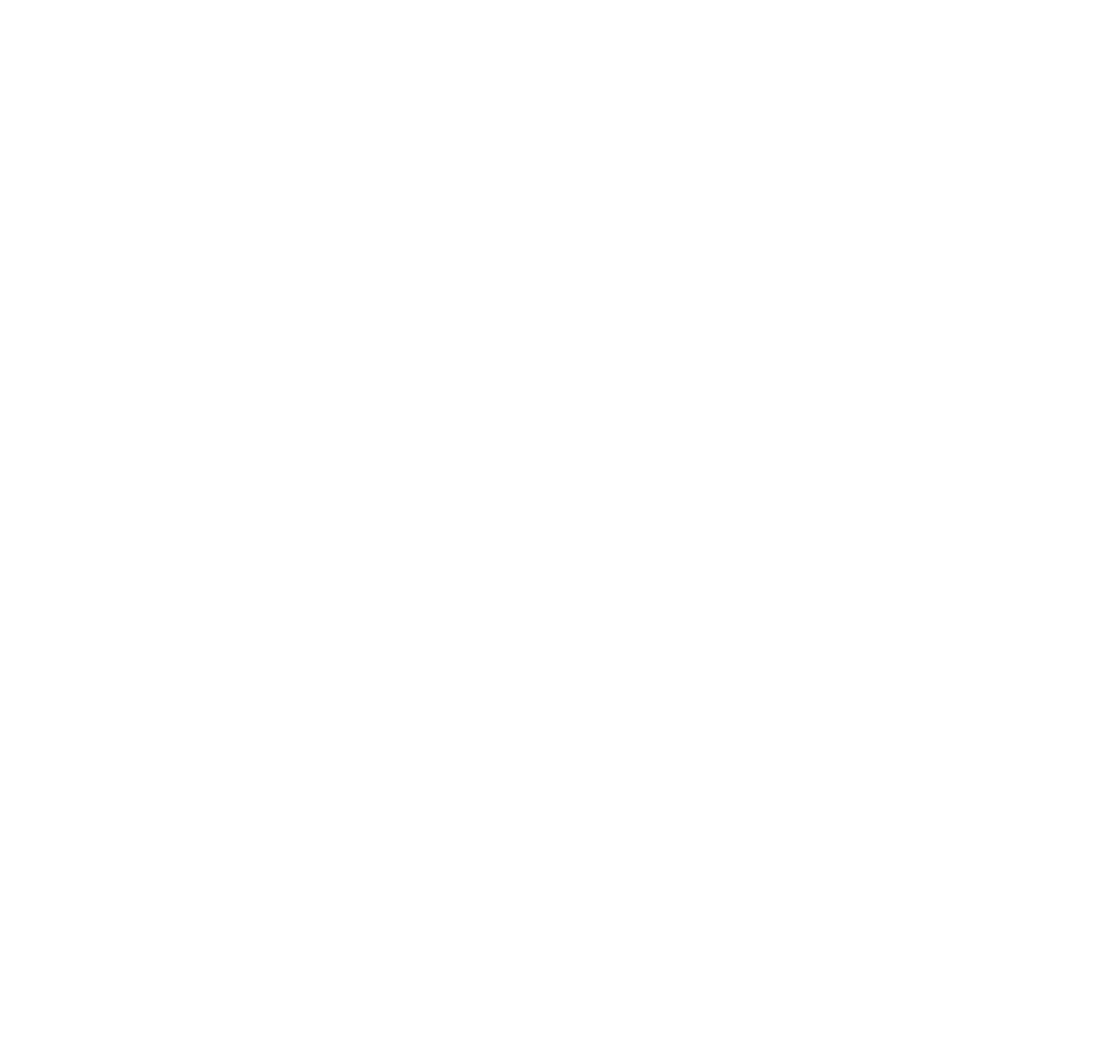
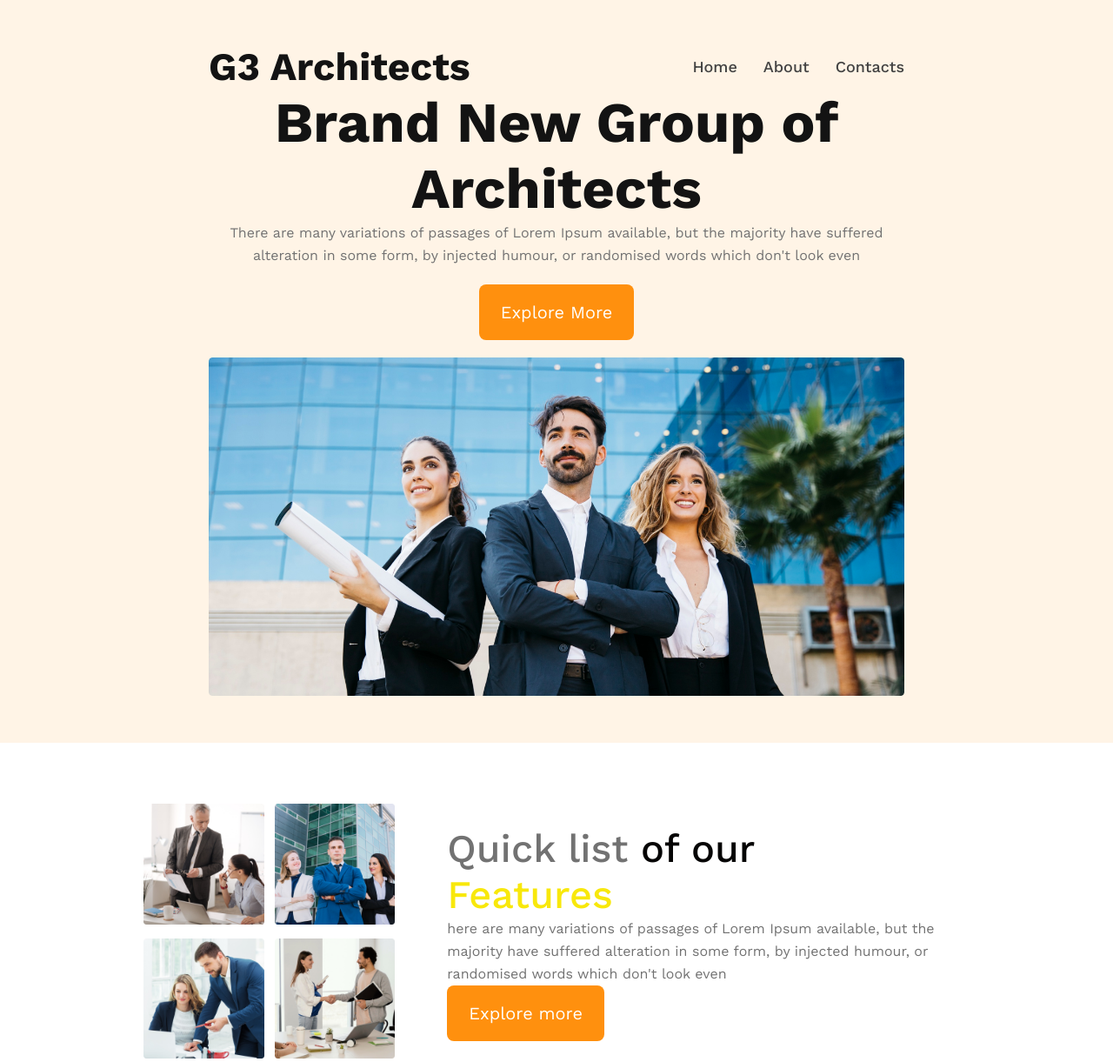
Before and after one commit to SyedShahanurShammas/architect_prac, a plain HTML site: page index.html in a window 1280 px wide. Shown: the whole page at 87% size. Before the commit the page ends 800 px from the top, so only its background shows below. Drawn offline with nearby package versions, Linux system fonts and the light colour scheme.

Commit message:
banner and feature added

```diff
--- a/index.html
+++ b/index.html
@@ -9,7 +9,47 @@
 </head>
 
 <body>
+    <header>
+        <nav>
+            <h1>G3 Architects</h1>
+            <ul>
+                <li><a href="">Home</a></li>
+                <li><a href="">About</a></li>
+                <li><a href="">Contacts</a></li>
+            </ul>
+        </nav>
+        <section class="banner">
+            <div class="banner_content">
+                <h1 class="banner_title">Brand New Group of Architects</h1>
+                <p>There are many variations of passages of Lorem Ipsum available, but the majority have suffered
+                    alteration in some form, by injected humour, or randomised words which don't look even</p>
+                <button class="btn_primary">Explore More</button>
+            </div>
+            <img src="/images/banner.png" alt="">
+        </section>
+    </header>
+    <main>
+        <section class="feature">
+            <div class="section_picture">
+                <div><img src="images/team1.png" alt=""></div>
+                <div><img src="images/team2.png" alt=""></div>
+                <div><img src="images/team3.png" alt=""></div>
+                <div><img src="images/team4.png" alt=""></div>
+            </div>
+            <div class="feature_container">
+                <h2 class="feature_title"> Quick list <span class="blck_clr">of our</span> <span
+                        class="yllow_clr">Features</span></h2>
+                <p class="feature_description">here are many variations of passages of Lorem Ipsum available, but the
+                    majority have suffered
+                    alteration in some form, by injected humour, or randomised words which don't look even</p>
+                <button class="btn_primary">Explore more</button>
+            </div>
+        </section>
 
+    </main>
+    <footer>
+
+    </footer>
 </body>
 
 </html>
--- a/style/architect.css
+++ b/style/architect.css
@@ -0,0 +1,164 @@
+@import url('https://fonts.googleapis.com/css2?family=Inter:ital,opsz,wght@0,14..32,100..900;1,14..32,100..900&family=Merriweather+Sans:ital,wght@0,300..800;1,300..800&family=Merriweather:ital,wght@0,300;0,400;0,700;0,900;1,300;1,400;1,700;1,900&family=Open+Sans:wght@500&family=Work+Sans:ital,wght@0,100..900;1,100..900&display=swap');
+
+* {
+    margin: 0;
+    padding: 0;
+    font-family: "Work Sans", serif;
+    font-optical-sizing: auto;
+
+}
+
+/* Header section */
+header {
+    background-color: rgba(255, 144, 14, 0.10);
+    padding: 50px 240px;
+    margin-bottom: 70px;
+}
+
+nav {
+    display: flex;
+    justify-content: space-between;
+    align-items: center;
+}
+
+nav ul {
+    display: flex;
+    gap: 30px;
+}
+
+nav>h1 {
+    color: #131313;
+    font-weight: 700;
+    font-size: 2.8rem;
+}
+
+ul li>a {
+    text-decoration: none;
+    color: #424242;
+    font-size: 18px;
+    font-weight: 500;
+}
+
+nav>ul>li {
+    list-style: none;
+}
+
+/* Banner Style */
+.banner_content {
+    text-align: center;
+    margin: 0 auto;
+    max-width: 862px;
+}
+
+.banner_content>p {
+    color: #727272;
+    text-align: center;
+    font-weight: 400;
+    line-height: 26px;
+    margin-bottom: 20px;
+}
+
+.banner_title {
+    color: #131313;
+    text-align: center;
+    font-size: 65px;
+    font-style: normal;
+    line-height: normal;
+    font-weight: 700;
+}
+
+.btn_primary {
+    border-radius: 8px;
+    background: #FF900E;
+    padding: 20px 25px;
+    color: #FFF;
+    font-size: 20px;
+    font-weight: 600px;
+    border: none;
+}
+
+.banner img {
+    margin-top: 20px;
+    width: 100%;
+
+}
+
+/* feature Styles */
+.feature {
+    display: flex;
+    gap: 60px;
+    align-items: center;
+    max-width: 950px;
+    margin: 0 auto;
+}
+
+.section_picture {
+    display: grid;
+    grid-template-columns: repeat(2, 1fr);
+    gap: 12px;
+}
+
+.section_picture img {
+    width: 100%;
+}
+
+.feature_title {
+    color: #727272;
+    font-size: 45px;
+    font-style: normal;
+    font-weight: 500;
+    width: 464px;
+    line-height: normal;
+}
+
+.blck_clr {
+    color: #050404;
+    font-size: 45px;
+    font-style: normal;
+    font-weight: 700px;
+    line-height: normal;
+}
+
+.yllow_clr {
+    color: #f8e80b;
+    font-size: 45px;
+    font-style: normal;
+    font-weight: 700px;
+    line-height: normal;
+}
+
+.feature_description {
+    color: #727272;
+    font-size: 16px;
+    font-style: normal;
+    font-weight: 400;
+    line-height: 26px;
+}
+
+
+
+
+
+
+
+
+/* responsive  */
+@media screen and (max-width:576px) {
+    header {
+        padding: 10px;
+    }
+
+    nav {
+        flex-direction: column;
+    }
+}
+
+@media screen and (min-width:576px) and (max-width:960px) {
+    header {
+        padding: 30px;
+    }
+
+    nav {
+        flex-direction: column;
+    }
+}
```
